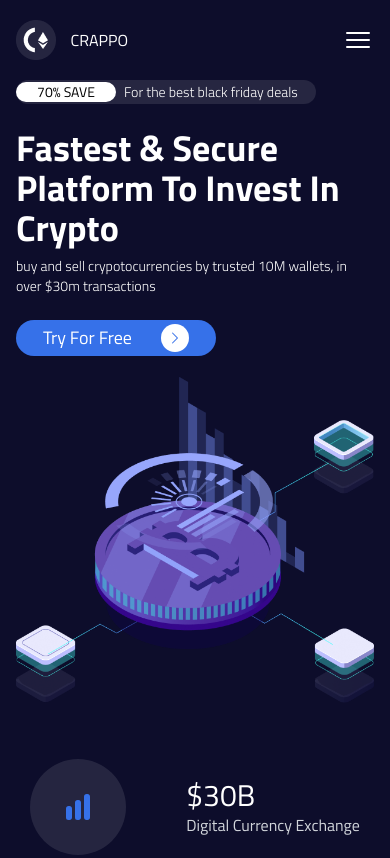
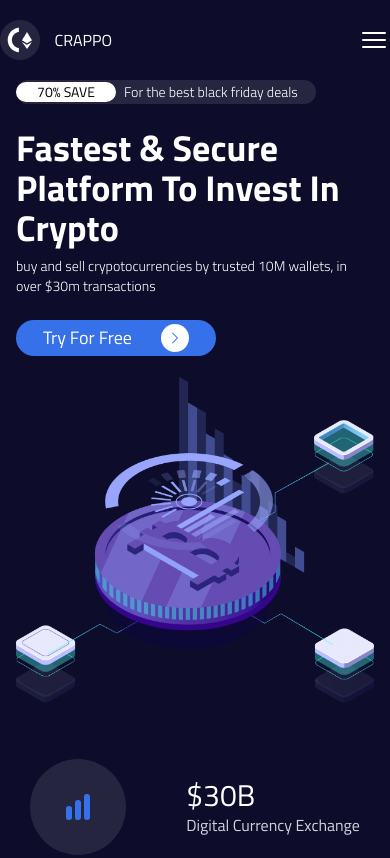
Before and after one commit to akinwumi-sa/crappo-crypto-exchange, a website: page public/index.html in a window 390 px wide. Shown: the top 858 px of the page. Drawn offline with nearby package versions, Linux system fonts and the light colour scheme.

Commit message:
Update index.html

```diff
--- a/public/index.html
+++ b/public/index.html
@@ -10,7 +10,7 @@
   </head>
   <body class="bg-main font-titillium text-main-text mx-auto">
     <header
-      class="flex justify-between items-center h-20 lg:mx-8 lg:flex lg:flex-row lg:justify-between md:max-w-[640px] md:mx-auto mx-4 lg:max-w-full"
+      class="flex justify-between items-center h-20 lg:mx-8 lg:flex lg:flex-row lg:justify-between md:max-w-[640px] mx-auto lg:max-w-full"
     >
       <div class="flex justify-between items-center h-10 w-28">
         <img class="h-10 w-10 font-semibold text-lg" src="img/Logo.png" />
```
